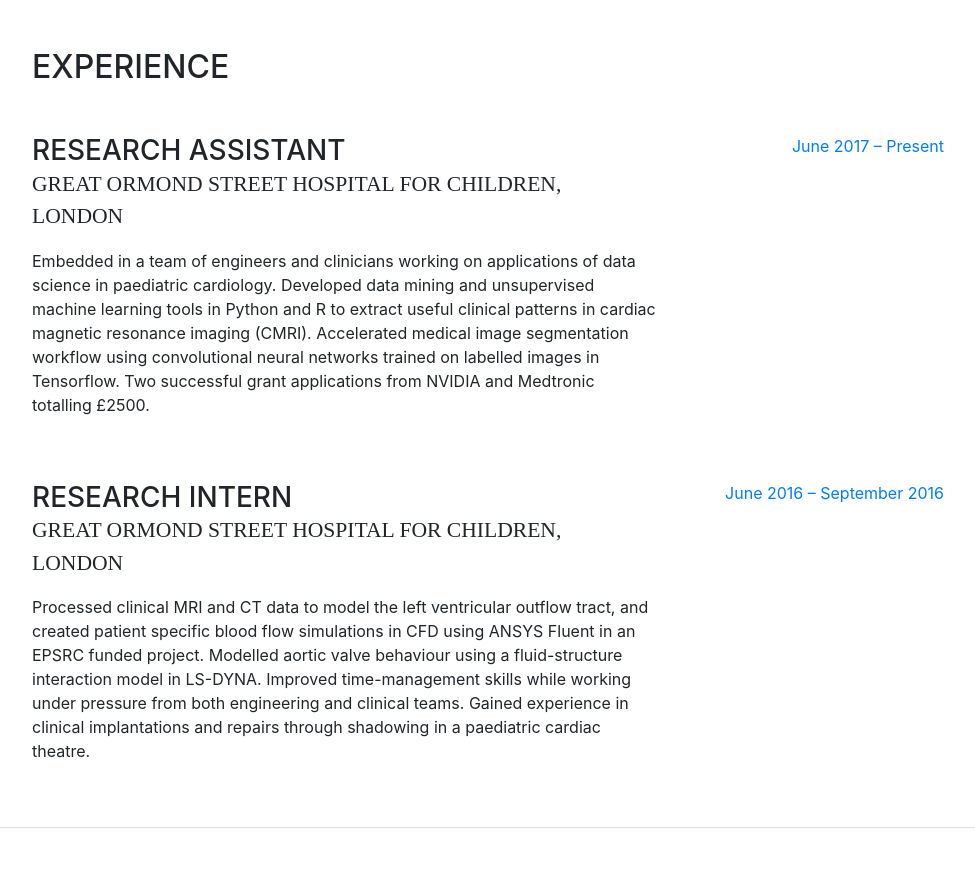
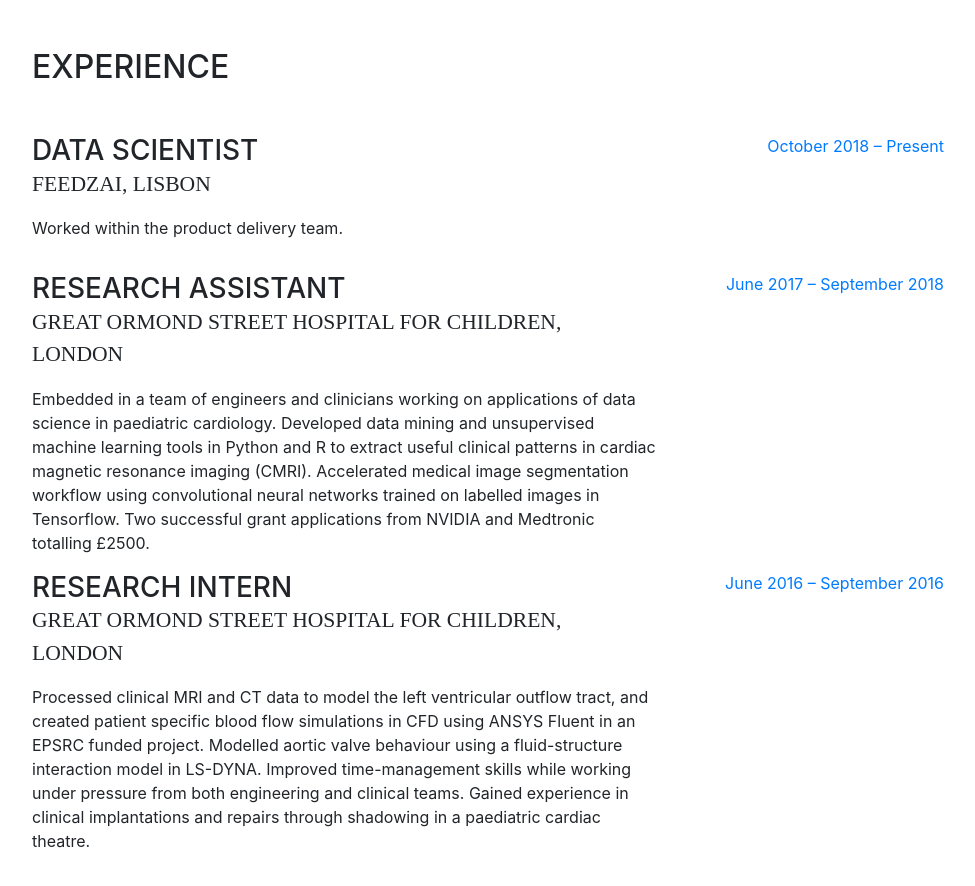
Before and after one commit to scouvreur/scouvreur.github.io, a website with bundled scripts: page index.html in a window 1280 px wide. Shown: the part 800-1686 px from the top of the page, without its empty margins (288-1263 px from the left). Built offline with nearby package versions, Linux system fonts and the light colour scheme; a web font is replaced by a local one.

Commit message:
CV experience section updated

```diff
--- a/index.html
+++ b/index.html
@@ -114,14 +114,25 @@
         <div class="my-auto">
           <h2 class="mb-5">Experience</h2>
 
-          <div class="resume-item d-flex flex-column flex-md-row mb-5">
+          <div class="resume-item d-flex flex-column flex-md-row mb-3">
+            <div class="resume-content mr-auto">
+              <h3 class="mb-0">Data Scientist</h3>
+              <div class="subheading mb-3">Feedzai, Lisbon</div>
+              <p>Worked within the product delivery team.</p>
+            </div>
+            <div class="resume-date text-md-right">
+              <span class="text-primary">October 2018 – Present</span>
+            </div>
+          </div>
+
+          <div class="resume-item d-flex flex-column flex-md-row">
             <div class="resume-content mr-auto">
               <h3 class="mb-0">Research Assistant</h3>
               <div class="subheading mb-3">Great Ormond Street Hospital for Children, London</div>
               <p>Embedded in a team of engineers and clinicians working on applications of data science in paediatric cardiology. Developed data mining and unsupervised machine learning tools in Python and R to extract useful clinical patterns in cardiac magnetic resonance imaging (CMRI). Accelerated medical image segmentation workflow using convolutional neural networks trained on labelled images in Tensorflow. Two successful grant applications from NVIDIA and Medtronic totalling £2500.</p>
             </div>
             <div class="resume-date text-md-right">
-              <span class="text-primary">June 2017 – Present</span>
+              <span class="text-primary">June 2017 – September 2018</span>
             </div>
           </div>
 
```
